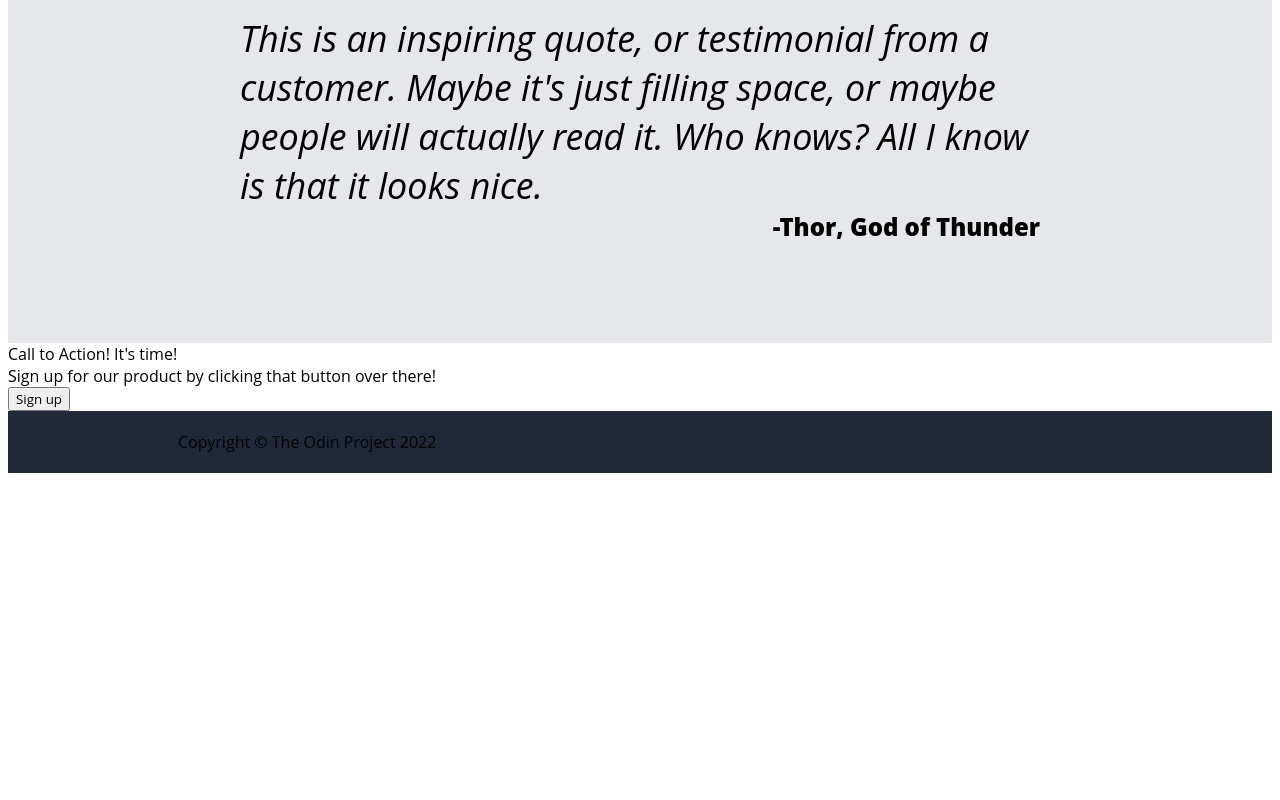
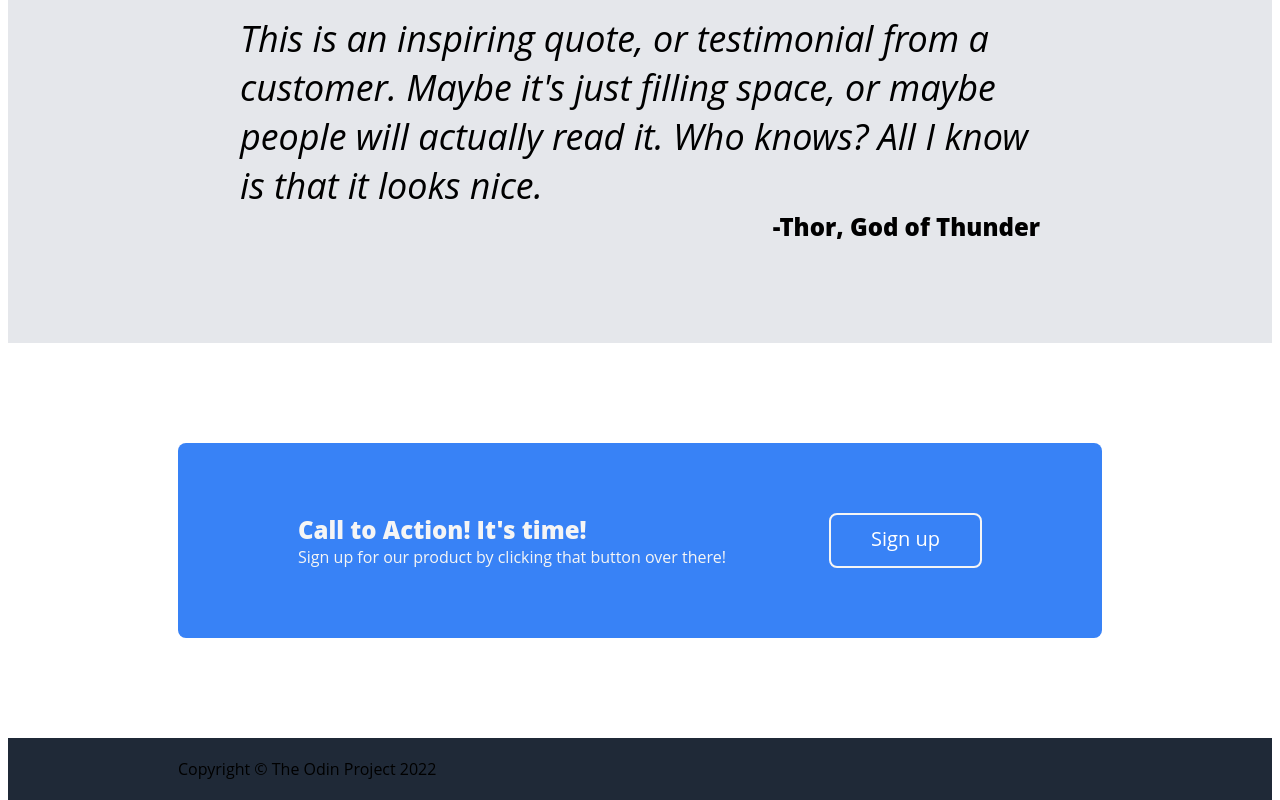
Before and after one commit to sammyb1rd/landing-page, a plain HTML site: page index.html in a window 1280 px wide. Shown: the part 972-1772 px from the top of the page. Before the commit the page ends 1445 px from the top, so only its background shows below. Drawn offline with Linux system fonts and the light colour scheme.

Commit message:
Completed styling for div.lower section

```diff
--- a/index.html
+++ b/index.html
@@ -96,9 +96,9 @@
                         </div>
                     </div>
                     <div class="banner-button">
-                        <button class="button-banner">
+                        <div class="button-banner">
                             Sign up
-                        </button>
+                        </div>
                     </div>
                 </div>
 
--- a/styles.css
+++ b/styles.css
@@ -159,3 +159,31 @@ header, footer {
     font-size: 24px;
     align-self: flex-end;
 }
+
+.lower {
+    padding: 100px 170px 100px;
+}
+
+.banner {
+    background-color: #3882f6;
+    padding: 70px 120px;
+    display: flex;
+    justify-content: space-between;
+    color: whitesmoke;
+    border-radius: 8px;
+}
+
+.banner-text-upper {
+    font-size: 24px;
+    font-weight: 800;
+}
+
+.banner-button {
+    background-color: #3882f6;
+    color: white;
+    font-size: 20px;
+    font-weight: 400;
+    padding: 10px 40px;
+    border-radius: 8px;
+    border: 2px solid whitesmoke;
+}
```
